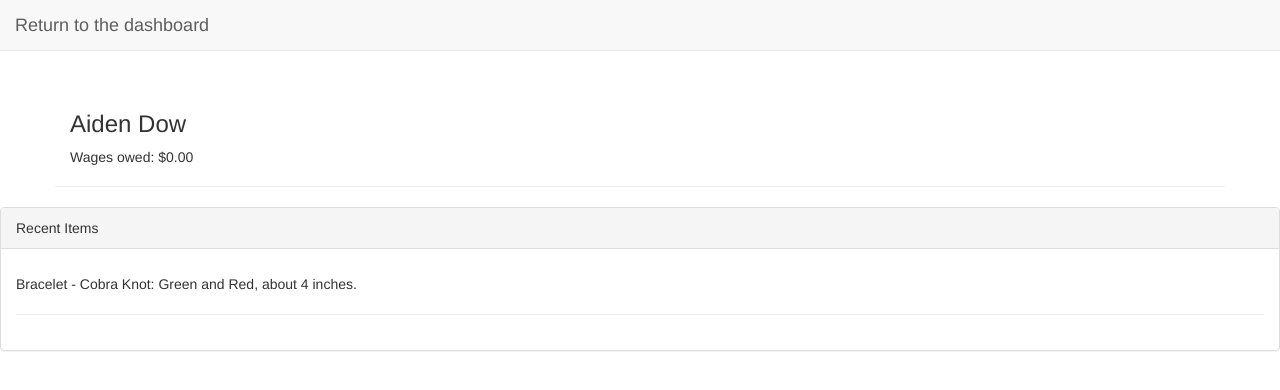
After one commit to Adow728/Brothers_Paracord, a Django app: page /manage/employee/1 in a window 1280 px wide. The commit adds this page. Shown: the top 390 px of the page. Run offline with Django 3.2, Linux system fonts and the light colour scheme; data comes from the database, SQL or seed files in the repository; some libraries are stand-ins or nearby versions.

Commit message:
Add employee view page

```diff
--- a/management/admin.py
+++ b/management/admin.py
@@ -3,7 +3,7 @@ from django.contrib import admin
 # Register your models here.
 
 from management.models import Product, Material, Color, ProductColorSlot, Customer, StoreProduct
-from management.models import Sale, StoreSale, Employee, Order, Item, ItemColor
+from management.models import Sale, StoreSale, Employee, Order, Item, ItemColor, EmployeeBuild
 
 admin.site.register(Product)
 admin.site.register(Material)
@@ -17,3 +17,4 @@ admin.site.register(Employee)
 admin.site.register(Order)
 admin.site.register(Item)
 admin.site.register(ItemColor)
+admin.site.register(EmployeeBuild)
--- a/management/models.py
+++ b/management/models.py
@@ -127,9 +127,13 @@ class ItemColor(models.Model):
     def __str__(self):
         return self.slot_name + ": " + self.color.name
 
-class EmployeeBuilds(models.Model):
+class EmployeeBuild(models.Model):
     product = models.ForeignKey(Product, on_delete=models.PROTECT)
     item = models.ForeignKey(Item, on_delete=models.PROTECT, blank=True, null=True)
     builder = models.ForeignKey(Employee, on_delete=models.PROTECT)
     verified = models.BooleanField(default=True)
-    description = models.TextField()
+    description = models.TextField(blank=True, null=True)
+    date_completed = models.DateTimeField(auto_now_add=True)
+
+    def __str__(self):
+        return self.product.name
--- a/management/templates/management/dashboard.html
+++ b/management/templates/management/dashboard.html
@@ -47,6 +47,7 @@
         <div class="panel-body">
             {% for employee in employees %}
                 {{employee.name}}: ${{employee.amount_owed|floatformat:2}}
+                <a href="{% url 'view_employee' employee.id %}">view</a>
             {% endfor %}
         </div>
     </div>
--- /dev/null
+++ b/management/templates/management/employee.html
@@ -0,0 +1,25 @@
+{% extends 'management/base.html' %}
+{% block content %}
+    <div class="container page-header">
+        <h3>{{employee.name}}</h3>
+        <p>Wages owed: ${{employee.amount_owed}}</p>
+    </div>
+
+    <div class="panel panel-default">
+        <p class="panel-heading">Recent Items</p>
+        <div class="panel-body">
+            {% for item in outstanding_items %}
+                <p>
+                {% if item.item != Null %}
+                    {{item.item}}
+                {% else %}
+                    {{item.product.name}}: {{item.description}}
+                {% endif %}
+                </p>
+                <hr>
+            {% empty %}
+                <p>This employee has not made any items recently. Time to get working!</p>
+            {% endfor %}
+        </div>
+    </div>
+{% endblock content %}
--- a/management/urls.py
+++ b/management/urls.py
@@ -8,4 +8,5 @@ urlpatterns = [
     path('manage/products', views.products, name="products"),
     path('manage/product/<id>', views.product, name="view_product"),
     path('manage/order/<id>', views.order, name="view_order"),
+    path('manage/employee/<id>', views.employee, name="view_employee"),
 ]
--- a/management/views.py
+++ b/management/views.py
@@ -61,5 +61,12 @@ def order(request, id):
 
     return render(request, "management/order.html", context)
 
-def complete_order(request, order_id):
-    order = Order.objects.get(id=order_id)
+def employee(request, id):
+    employee = Employee.objects.get(id=id)
+    outstanding_items = employee.employeebuild_set.filter(verified=False).order_by("date_completed")
+
+    context = {
+        "employee":employee,
+        "outstanding_items":outstanding_items
+    }
+    return render(request, "management/employee.html", context)
```
Also changed, not shown: db.sqlite3, management/migrations/0019_employeebuilds_date_completed.py (added), management/migrations/0020_auto_20201126_2223.py (added).
